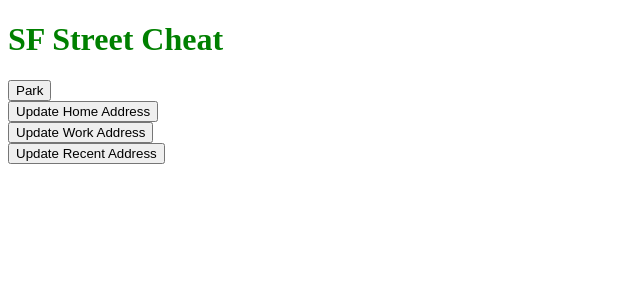
After one commit to KSaryan/SF-Street-Cheat, a Flask app: page /my_places in a window 1280 px wide. The commit adds this page. Shown: the top 300 px of the page, without its empty margins (0-640 px from the left). Run offline with Flask 2, Linux system fonts and the light colour scheme; the visitor is signed in with stand-in values (Sample User, id 1); data that the repository does not hold is empty; some libraries are stand-ins or nearby versions.

Commit message:
Markers and map working, saved locations page added

```diff
--- a/server.py
+++ b/server.py
@@ -27,9 +27,8 @@ app.secret_key = "ABC"
 @app.route('/')
 def homepage():
     """Displays homepage with login form"""
-
     if 'login' in session:
-        return redirect('/parking')
+        return redirect ('/parking')
     else:
         return render_template('homepage.html')
 
@@ -44,6 +43,13 @@ def log_out():
     return redirect ('/')
 
 
+@app.route('/login')
+def log_in():
+    """Displays login page"""
+
+    return render_template('login.html')
+
+
 @app.route('/verify_user', methods=["POST"])
 def verify_user():
     """Verifies users email and password"""
@@ -51,7 +57,10 @@ def verify_user():
     password = request.form.get("password")
     email = request.form.get("email")
     email = email.lower()
-
+    #  if bcrypt.checkpw(password, hashed):
+    #     print("It Matches!")
+    # else:
+    #     print("It Does not Match :(")
     q = db.session.query(User).filter(User.email==email, User.password==password).first()
 
     if q:
@@ -66,21 +75,26 @@ def verify_user():
 def create_user():
     """Creates new user in database"""
 
-    password = request.form.get("password").rstrip()
-    #not working
-    # hashed = bcrypt.hashpw(password, bcrypt.gensalt())
+    password = request.form.get("password").encode('utf8')
+    # password_for_b = password
+    hashed = bcrypt.hashpw(password, bcrypt.gensalt())
     email = request.form.get("email").rstrip()
     email = email.lower()
+    phone = request.form.get("phone")
+    phone = re.sub("[\-\(\)\.\s]+", "", phone)
 
     if db.session.query(User).filter(User.email==email).first():
         flash('There is already an email associated with this account. Please login.')
-        return redirect('/')
+        return redirect('/login')
     else:
         if len(email) > 30 or len(password) > 20:
             flash('Password or email too long')
-            return redirect('/')
+            return redirect('/login')
+        if len(phone) != 10:
+            flash("Invalid number. Make sure to include area code.")
+            return redirect('/login')
         else:
-            user = User(password=password, email=email)
+            user = User(password=hashed, email=email, phone=phone)
             db.session.add(user)
             db.session.commit()
             session['login']= user.user_id
@@ -97,7 +111,7 @@ def display_user_information():
         return render_template('user_info.html', user=user)
     else:
         flash("Please login in to view")
-        return redirect ('/')
+        return redirect ('/login')
 
 
 @app.route('/update_user', methods=["POST"])
@@ -120,8 +134,8 @@ def update_user_info():
 
     if number:
         number=re.sub("[\-\(\)\.\s]+", "", number)
-        if len(number) > 10:
-            flash("Invalid number")
+        if len(number) != 10:
+            flash("Invalid number. Make sure to include area code.")
         else:
             user.phone = number.rstrip()
             flash('Information Updated')
@@ -140,27 +154,30 @@ def parking():
     streets = Street.query.order_by(Street.street_name.asc()).all()
     sides = Side.query.all()
     if 'login' in session:
-        return render_template('parking.html', streets=streets, sides=sides)
+        user = User.query.get(session['login'])
+        email = user.email
     else:
-        flash("Please login")
-        return redirect('/')
+        email = None
+    return render_template('parking.html', streets=streets, sides=sides, email=email)
 
 
 @app.route('/street_cleaning.json')
 def street_cleaning():
     """Returns time until street cleaning"""
 
-    number = request.args.get("address")
-    number = int(number)
+    address = request.args.get("address")
+    address = int(address)
     street = (request.args.get("street")).replace("-", " ")
     side = request.args.get("side")
-    geolocation = find_geolocation(number, street)
+    geolocation = find_geolocation(address, street)
     if side == " " or side == None:
-        location = find_location(number, street)
+        location = find_location(address, street)
     else:
-        location = find_location(number,street, side)
+        location = find_location(address,street, side)
     if location:
-        faveloc = FaveLocation(user_id = session['login'], loc_id = location.loc_id)
+        if 'login' in session:
+            add_fave_location(session['login'], location.loc_id, 'las', address)
+
         street_cleanings = Cleaning.query.filter(Cleaning.loc_id==location.loc_id).all()
 
         next_cleaning = return_next_cleaning(street_cleanings)
@@ -260,6 +277,60 @@ def find_nearby_cleanings():
         results[str(i)] = {"km": item[0], "coordinates": item[1], "message": message }
     return jsonify(results)
 
+@app.route('/add_fave_loc')
+def add_a_fave():
+    street = request.args.get('street').replace("-", " ")
+    address = int(request.args.get('address'))
+    side = request.args.get('side')
+    typefave = request.args.get ('type')
+    if side == " " or side == None:
+        location = find_location(address, street)
+    else:
+        location = find_location(address,street, side)
+    add_fave_location(session['login'], location.loc_id, typefave, address)
+    return redirect('/my_places')
+
+
+@app.route('/my_places')
+def my_places():
+    home = FaveLocation.query.filter(FaveLocation.user_id==session['login'], FaveLocation.type_id=='hom').first()
+    if home:
+        home_location = Location.query.filter(Location.loc_id ==home.loc_id).first()
+        street = Street.query.filter(Street.street_id == home_location.street_id).first()
+        home_street = street.street_name
+        home_address = home.address
+        home_cleanings = Cleaning.query.filter(Cleaning.loc_id==home.loc_id).all()
+        home_next_cleaning = return_next_cleaning(home_cleanings)[1]
+        home = [home_address, home_street, home_next_cleaning]
+    work = FaveLocation.query.filter(FaveLocation.user_id==session['login'], FaveLocation.type_id=='wor').first()
+    if work:
+        work_location = Location.query.filter(Location.loc_id == work.loc_id).first()
+        street = Street.query.filter(Street.street_id == work_location.street_id).first()
+        work_street = street.street_name
+        work_address = work.address
+        work_cleanings = Cleaning.query.filter(Cleaning.loc_id==work.loc_id).all()
+        work_next_cleaning = return_next_cleaning(work_cleanings)[1]
+        work = [work_address, work_street, work_next_cleaning]
+    recent = FaveLocation.query.filter(FaveLocation.user_id==session['login'], FaveLocation.type_id=='las').first()
+    if recent:
+        recent_location = Location.query.filter(Location.loc_id==recent.loc_id).first()
+        street = Street.query.filter(Street.street_id == recent_location.street_id).first()
+        recent_street = street.street_name
+        recent_address = recent.address
+        recent_cleanings = Cleaning.query.filter(Cleaning.loc_id==recent.loc_id).all()
+        recent_next_cleaning = return_next_cleaning(recent_cleanings)[1]
+        recent = [recent_address, recent_street, recent_next_cleaning]
+
+    streets = Street.query.order_by(Street.street_name.asc()).all()
+    sides = Side.query.all()
+
+    return render_template('/myplaces.html',
+                           recent=recent,
+                           work=work,
+                           home=home,
+                           streets=streets,
+                           sides=sides)
+
 
 if __name__ == "__main__":
 
--- /dev/null
+++ b/static/js/myplaces.js
@@ -0,0 +1,33 @@
+$('#recentbtn').on('click', function(){$('#recentform').removeClass();$('#recentbtn').addClass('hidden');})
+$('#workbtn').on('click', function(){$('#workform').removeClass();$('#workbtn').addClass('hidden');})
+$('#homebtn').on('click', function(){$('#homeform').removeClass();$('#homebtn').addClass('hidden');})
+
+
+function findingSides(result, sideDiv, aClass){
+    var listOfSides = result["sides"];
+    $(sideDiv).fadeOut();
+    $('.sides').addClass('hidden');
+
+    for (var i=0; i< listOfSides.length; i++){
+        var sideId = '#' + listOfSides[i] + aClass;
+        $(sideId).removeClass('hidden');
+    }
+    $(sideDiv).fadeIn();
+}
+
+function streetSide(sideDiv, address, street, aClass){
+    var addressInputs = {
+        "address": $(address).val(),
+        "street": $(street).val(),
+    };
+    $.get('/find_sides.json', addressInputs, function(result){findingSides(result, sideDiv, aClass);});
+}
+
+$('#homeaddress').change(function(){streetSide('#homesidediv', '#homeaddress', '#homestreet', '.home');});
+$('#homestreet').change(function(){streetSide('#homesidediv', '#homeaddress', '#homestreet', '.home');});
+
+$('#workaddress').change(function(){streetSide('#worksidediv', '#workaddress', '#workstreet', '.work');});
+$('#workstreet').change(function(){streetSide('#worksidediv', '#workaddress', '#workstreet', '.work');});
+
+$('#recentaddress').change(function(){streetSide('#recentsidediv', '#recentaddress', '#recentstreet', '.recent');});
+$('#recentstreet').change(function(){streetSide('#recentsidediv', '#recentaddress', '#recentstreet', '.recent');});
--- a/static/js/sendtext.js
+++ b/static/js/sendtext.js
@@ -1,7 +1,7 @@
 function completed(result){
     if (result["info_message"] == "True"){
         number ='(' + result["number"].slice(0, 3) + ')' + result["number"].slice(3, 6) + '-' + result["number"].slice(6,)
-        alert("Message will be sent to " + number);
+        alert("Message will be sent to " + number +" before street cleaning");
     }else{
         $(location).attr('href', '/user_info')
     }
--- a/templates/base.html
+++ b/templates/base.html
@@ -18,6 +18,18 @@
     #forms {
       width: 30em;
       float: left;
+    }
+    #homediv{
+      width: 25em;
+      float: left;
+    }
+    #workdiv{
+      width: 25em;
+      float: right;
+    }
+    #recentdiv{
+      width: 25em;
+      float: right;
     }
   </style>
 
--- /dev/null
+++ b/templates/myplaces.html
@@ -0,0 +1,90 @@
+{% extends 'base.html' %}
+
+
+{% block content %}
+<a href='parking'><button>Park</button></a>
+
+<div id="home">
+{% if home %}
+    Home address: {{ home[0] }} {{ home[1] }}<br>
+    Next Cleaning: {{ home[2] }}<br>
+{% endif %}
+<button id="homebtn">Update Home Address</button>
+<form action='/add_fave_loc' id="homeform" class="hidden">
+    Address: <input type="text" name="address" id="homeaddress">
+    Street: <select name="street" id="homestreet" required="True">
+                <option value = ' '>  </option>
+                {% for street in streets %}
+                    <option value= {{ street.street_name|replace(" ", "-") }}>{{ street.street_name }}</option>
+                {% endfor %}
+            </select>
+    <div id="homesidediv">
+    Side of Street: <select name="side" id="homeside" required="True">
+                        <option value= " ">  </option>
+                        {% for side in sides %}
+                            <option value={{ side.side_name }} id = {{ side.side_name }}  class = 'hidden sides home'>{{ side.side_name }}</option>
+                        {% endfor %}
+                    </select>
+    </div>
+    <input type="hidden" name="type" value="hom">
+    <input type="submit" name="submit" value="Update Home Address">
+</form>
+</div>
+
+<div id="work">
+{% if work %}
+    Work address: {{ work[0] }} {{ work[1] }}<br>
+    Next Cleaning: {{ work[2] }}<br>
+{% endif %}
+<button id="workbtn">Update Work Address</button>
+<form action='/add_fave_loc' id="workform" class="hidden">
+    Address: <input type="text" name="address" id="workaddress">
+    Street: <select name="street" id="workstreet" required="True">
+                <option value = ' '>  </option>
+                {% for street in streets %}
+                    <option value= {{ street.street_name|replace(" ", "-") }}>{{ street.street_name }}</option>
+                {% endfor %}
+            </select>
+    <div id="worksidediv">
+    Side of Street: <select name="side" id="workside" required="True">
+                        <option value= " ">  </option>
+                        {% for side in sides %}
+                            <option value={{ side.side_name }} id = {{ side.side_name }}  class = 'hidden sides work'>{{ side.side_name }}</option>
+                        {% endfor %}
+                    </select>
+    </div>
+    <input type="hidden" name="type" value="wor">
+    <input type="submit" name="submit" value="Update Work Address">
+</form>
+</div>
+
+<div id="recent">
+{% if recent %}
+Last Place You Parked: {{ recent[0] }} {{ recent[1] }}<br>
+Next Cleaning: {{ recent[2] }} <br>
+{% endif %}
+<button id="recentbtn">Update Recent Address</button>
+<form action='/add_fave_loc' id="recentform" class="hidden">
+    Address: <input type="text" name="address" id="recentaddress">
+    Street: <select name="street" id="recentstreet" required="True">
+                <option value = ' '>  </option>
+                {% for street in streets %}
+                    <option value= {{ street.street_name|replace(" ", "-") }}>{{ street.street_name }}</option>
+                {% endfor %}
+            </select>
+    <div id="recentsidediv">
+    Side of Street: <select name="side" id="recentside" required="True">
+                        <option value= " ">  </option>
+                        {% for side in sides %}
+                            <option value={{ side.side_name }} id = {{ side.side_name }}  class = 'hidden sides recent'>{{ side.side_name }}</option>
+                        {% endfor %}
+                    </select>
+    </div>
+    <input type="hidden" name="type" value="las">
+    <input type="submit" name="submit" value="Update Recent Address">
+</form>
+</div>
+
+<script type="text/javascript" src="https://cdnjs.cloudflare.com/ajax/libs/jquery/3.2.1/jquery.js"></script>
+<script type="text/javascript" src="/static/js/myplaces.js"></script>
+{% endblock %}
```
Also changed, not shown: helpers.py (+14 -1 lines), model.py (+18 -18 lines), removed.py (+33 -0 lines), requirements.txt (+14 -0 lines), seed.py (+17 -26 lines), static/js/showstreetcleaninginfo.js (+15 -14 lines), templates/homepage.html (+10 -20 lines), templates/login.html (added, +24 -0 lines), templates/parking.html (+16 -15 lines), tests.py (+10 -9 lines), static/js/markers.js (renamed from static/js/locations.js).
